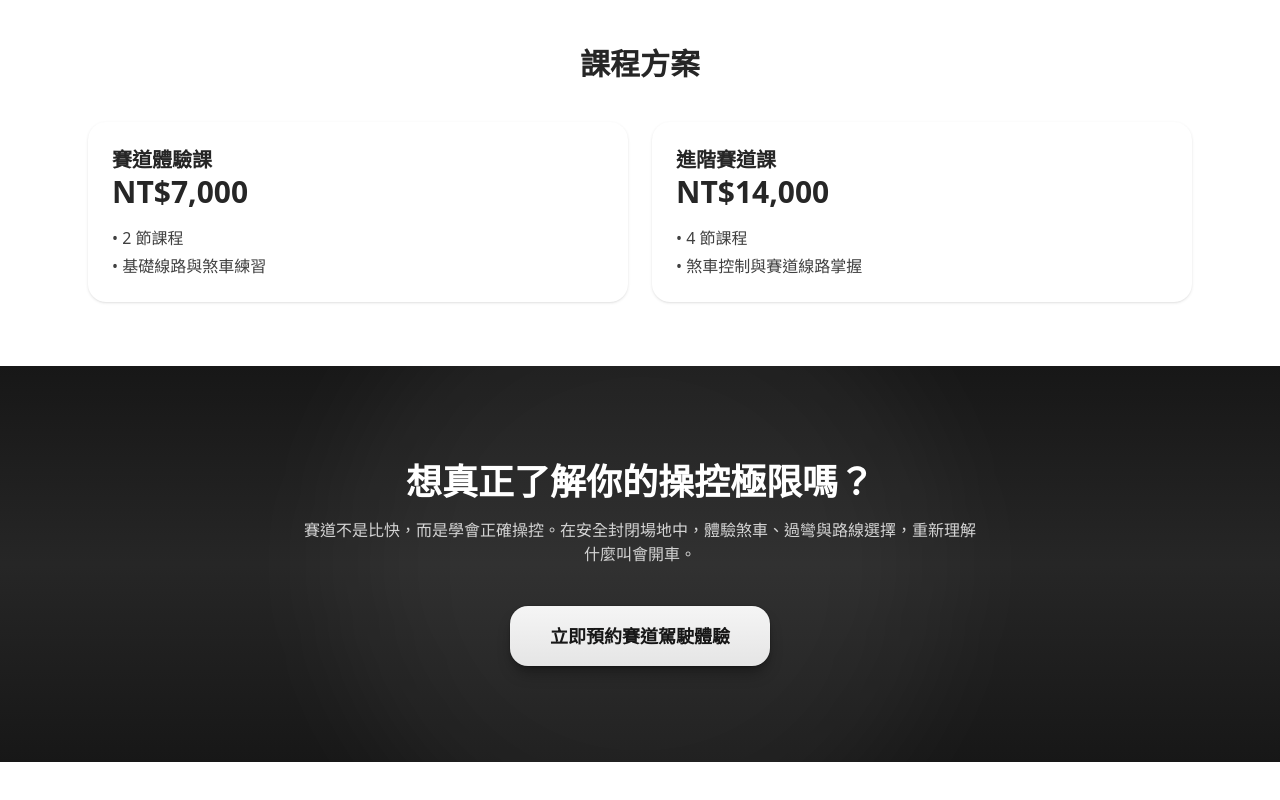
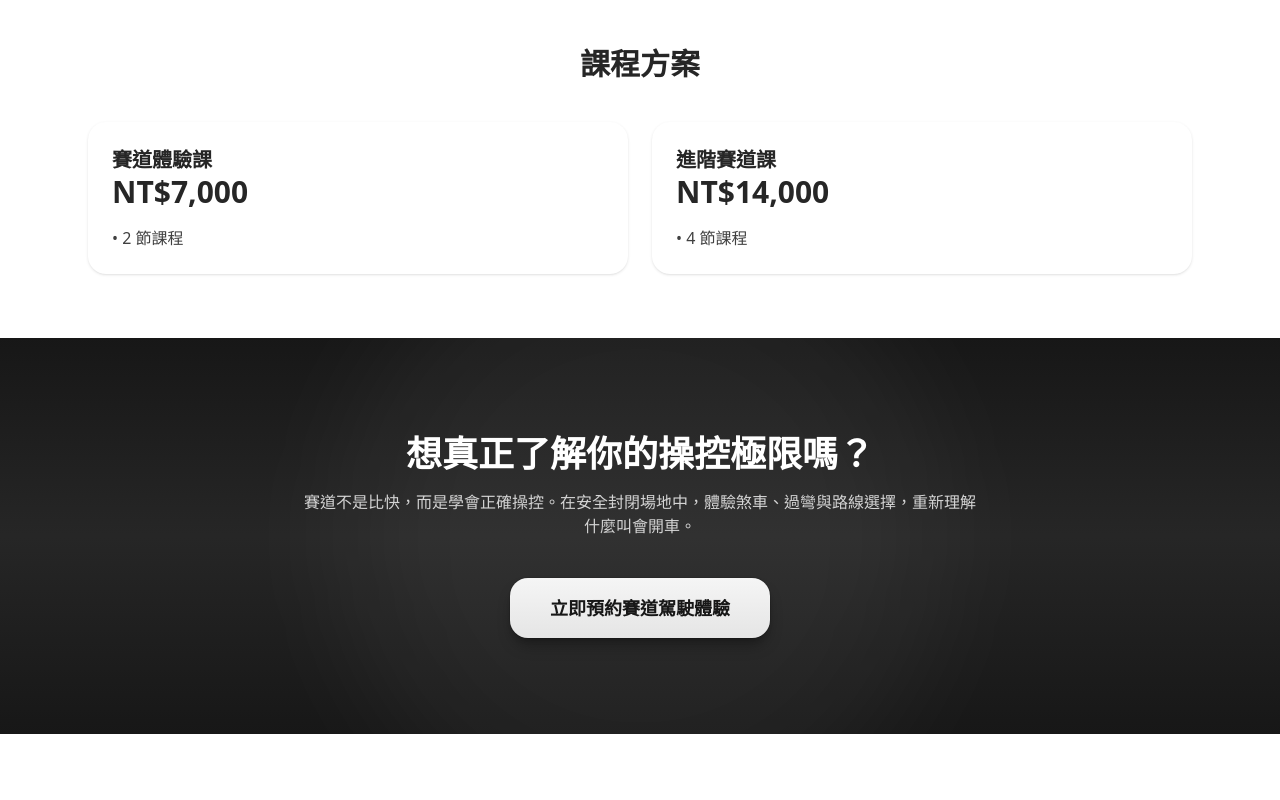
Before and after one commit to laurelke/drivemate-web, a Next.js app: page /courses/track-driving in a window 1280 px wide. Shown: the part 1026-1826 px from the top of the page. Built offline with nearby package versions, Linux system fonts and the light colour scheme.

Commit message:
feat: unify course pages layout and design

```diff
--- a/app/courses/track-driving/page.tsx
+++ b/app/courses/track-driving/page.tsx
@@ -81,7 +81,6 @@ className="object-cover md:object-cover object-center md:[object-position:50%_40
               <p className="text-3xl font-bold">NT$7,000</p>
               <ul className="mt-4 text-neutral-700 space-y-1">
                 <li>• 2 節課程</li>
-                <li>• 基礎線路與煞車練習</li>
               </ul>
             </div>
             <div className="rounded-2xl bg-white p-6 shadow">
@@ -89,7 +88,6 @@ className="object-cover md:object-cover object-center md:[object-position:50%_40
               <p className="text-3xl font-bold">NT$14,000</p>
               <ul className="mt-4 text-neutral-700 space-y-1">
                 <li>• 4 節課程</li>
-                <li>• 煞車控制與賽道線路掌握</li>
               </ul>
             </div>
           </div>
```
